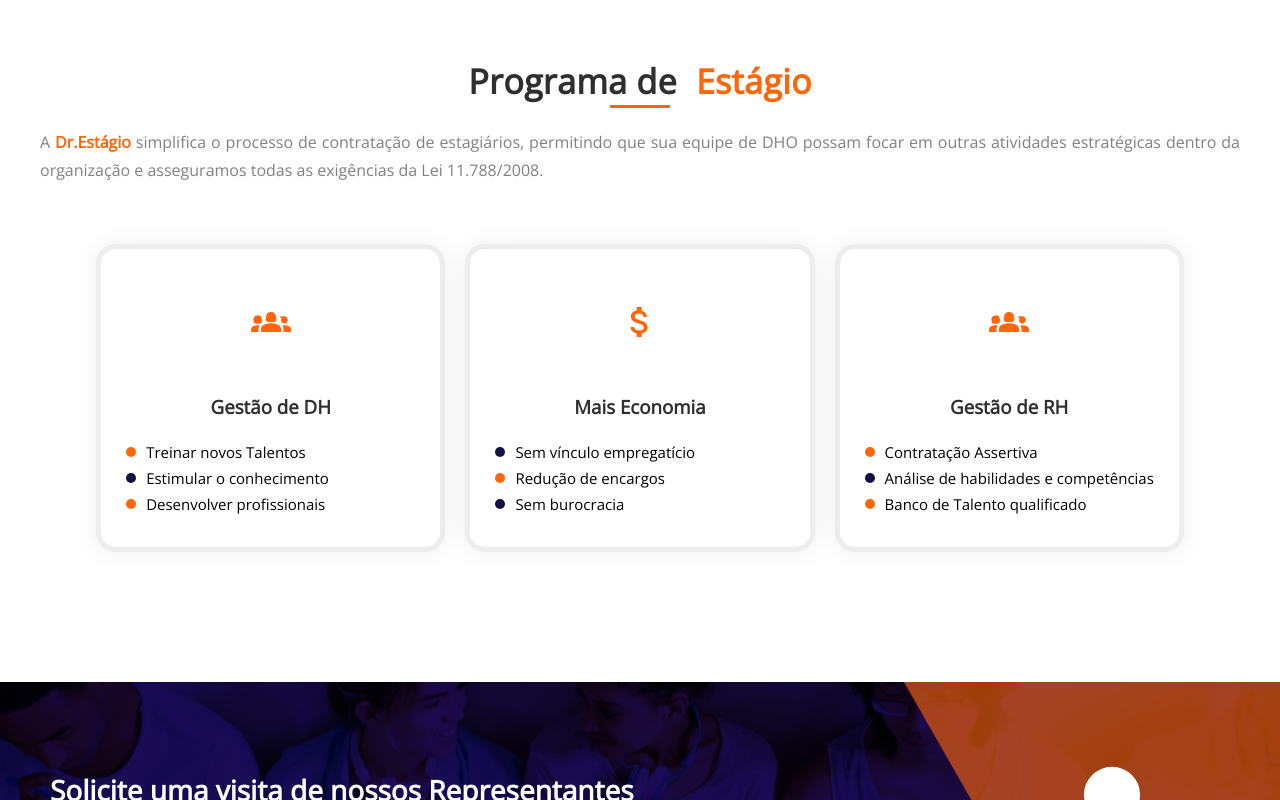
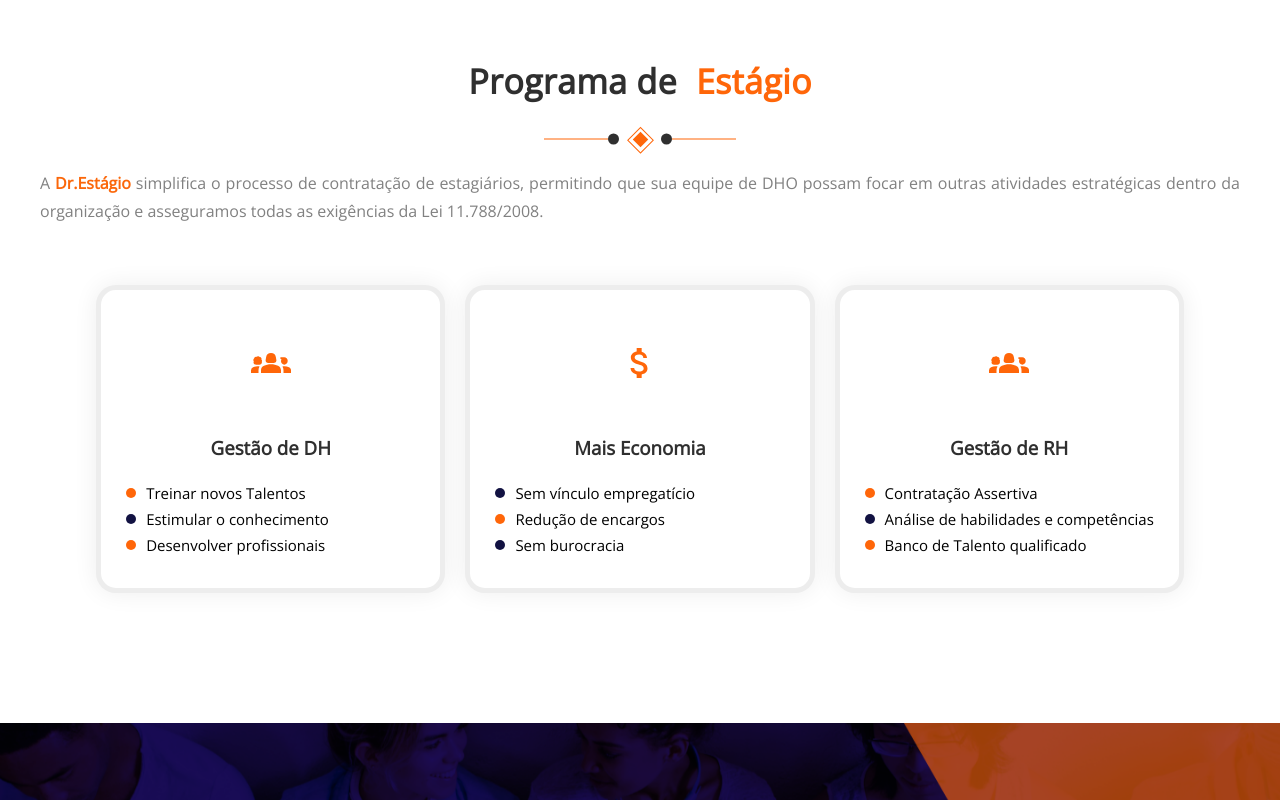
Before and after one commit to GaelBaptista/dr_estagio, a React (Vite) app: page / in a window 1280 px wide. Shown: the part 1060-1860 px from the top of the page. Built offline with nearby package versions, Linux system fonts and the light colour scheme.

Commit message:
Divider_title

```diff
--- a/src/routes/Home/cardSection/CardSection.tsx
+++ b/src/routes/Home/cardSection/CardSection.tsx
@@ -9,6 +9,11 @@
       <div className="rowCard">
         <div className="section-head ">
           <h4><span>Programa de</span>  Estágio</h4>
+          <div className='divider__title'>
+
+          <span className="hr-line"><span><span></span></span></span>
+
+          </div>
           <p>
 A <strong>Dr.Estágio</strong> simplifica o processo de contratação de estagiários, permitindo que sua equipe de
 DHO possam focar em outras atividades estratégicas dentro da organização e asseguramos todas as exigências
--- a/src/routes/Home/cardSection/cardSection.css
+++ b/src/routes/Home/cardSection/cardSection.css
@@ -53,7 +53,102 @@
 text-transform:none;
 margin-bottom:30px;
 }
-.section-head h4:before {
+.divider__title{
+  margin-bottom: 20px;
+
+}
+
+.hr-line {
+    display: inline-block;
+    clear: both;
+
+
+
+}
+
+.section-head .hr-line {
+    width: 100%;
+    max-width: 192px;
+    position: relative;
+    display: flex;
+    justify-content: center;
+    align-items: center;
+    z-index: 0;
+    height: 21px;
+   margin: 0 auto;
+
+}
+
+.section-head .hr-line span {
+    display: inline-block;
+    position: relative;
+    z-index: 0;
+
+}
+
+.section-head .hr-line:after,
+.section-head .hr-line:before {
+    content: "";
+    position: absolute;
+    top: 50%;
+    width: 64px;
+    height: 1px;
+    display: inline-block;
+    background-color: #FF6609;
+    transform: translate(0, -50%);
+}
+
+.section-head .hr-line:before {
+    left: 0;
+}
+
+.section-head .hr-line:after {
+    right: 0;
+}
+
+.section-head .hr-line > span:after,
+.section-head .hr-line > span:before {
+    content: "";
+    position: absolute;
+    top: 50%;
+    width: 11px;
+    height: 11px;
+    border-radius: 100px;
+    background-color: #2f2f2f;
+    transform: translate(0, -50%);
+}
+
+.section-head .hr-line > span:before {
+    right: 26.5px;
+}
+
+.section-head .hr-line > span:after {
+    left: 26.5px;
+}
+
+.section-head .hr-line > span > span {
+    width: 11px;
+    height: 11px;
+
+    background-color: #FF6609;
+    transform:rotate(45deg);
+      -ms-transform:rotate(45deg); /* IE 9 */
+      -webkit-transform:rotate(45deg); /* Opera, Chrome, and Safari */
+}
+
+.section-head .hr-line > span > span:before {
+    content: "";
+    position: absolute;
+    top: 50%;
+    left: 50%;
+
+    width: 19px;
+    height: 19px;
+    border: 1px solid #FF6609;
+    transform: translate(-50%, -50%);
+    z-index: 0;
+}
+/* .section-head h4:before {
 content: '';
 width: 60px;
 height: 3px;
@@ -63,7 +158,7 @@
 bottom: -10px;
 right:0;
 margin:0 auto;
-}
+} */
 .section-head h4 span {
 font-weight: 700;
 padding-bottom: 5px;
```
